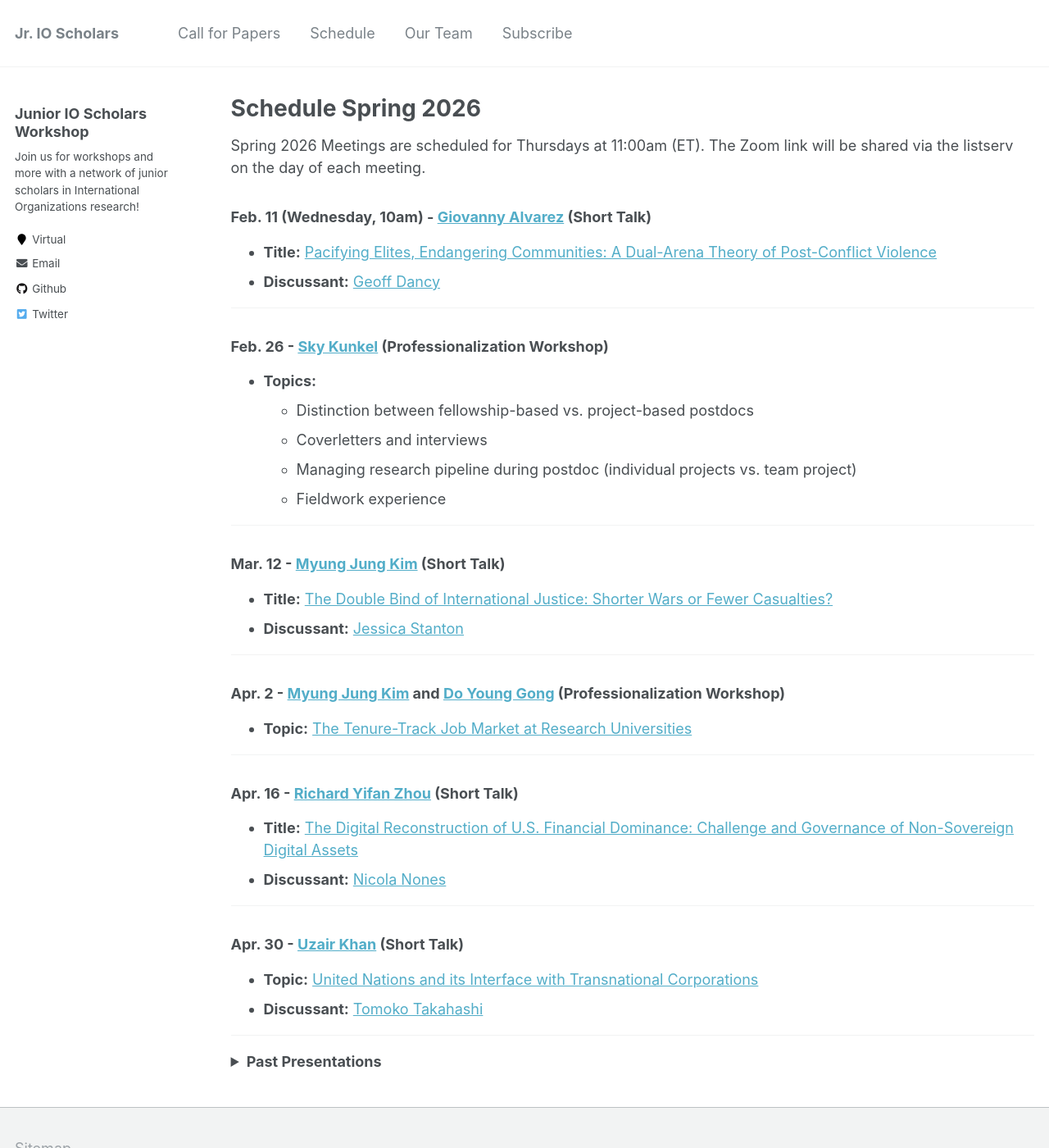
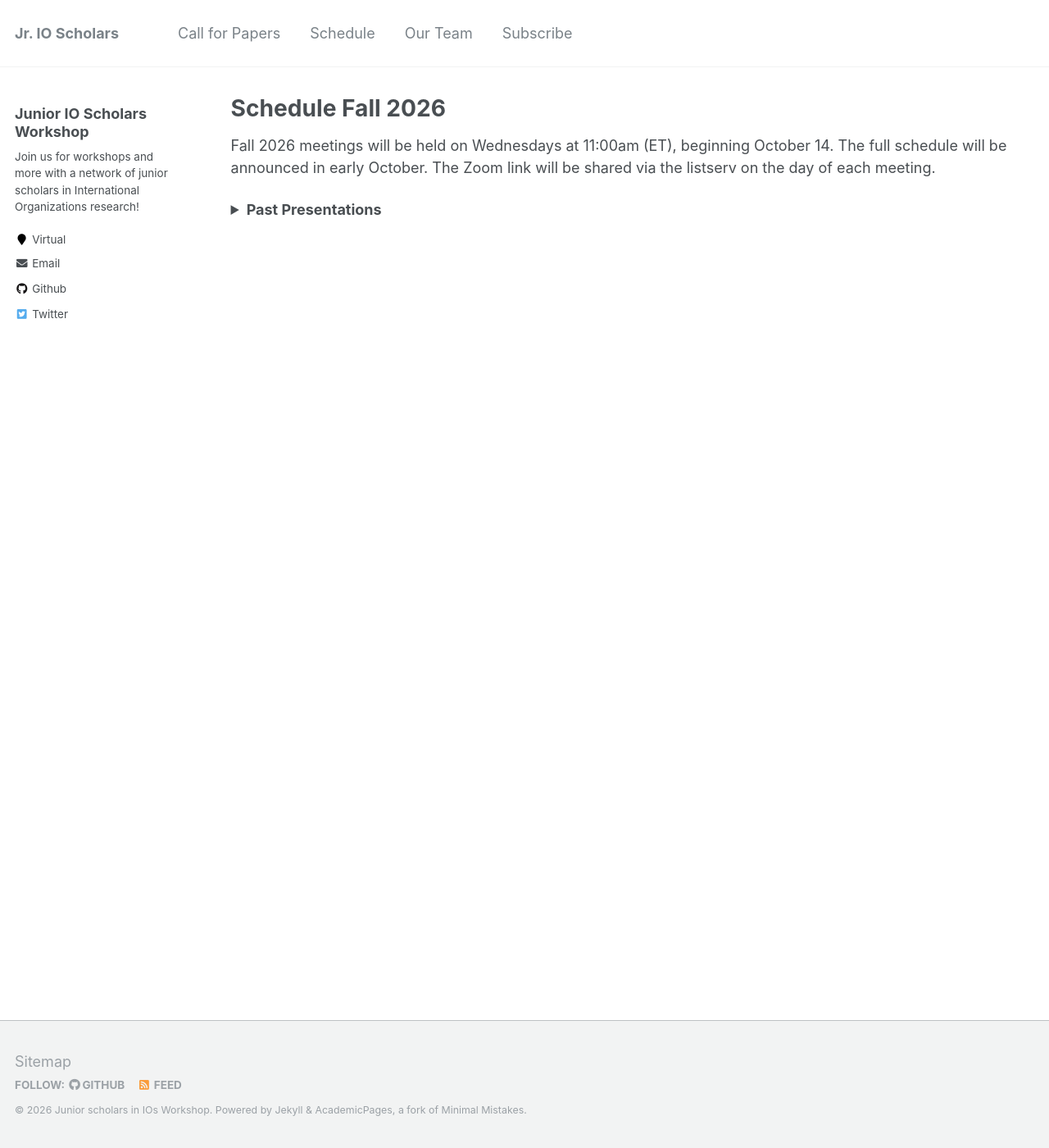
Before and after one commit to IO-workshop/IO-workshop.github.io, a Jekyll site: the page built from _pages/schedule.md, in a window 1280 px wide and 1400 px high. Shown: the whole window at 82% size. Built offline with Jekyll 4.4.1, drawn with Linux system fonts in a browser that asks for light colours.

Commit message:
Update schedule.md

```diff
--- a/_pages/schedule.md
+++ b/_pages/schedule.md
@@ -1,10 +1,21 @@
 ---
 layout: archive
-title: "Schedule Spring 2026"
+title: "Schedule Fall 2026"
 permalink: /schedule/
 author_profile: true
 ---
-Spring 2026 Meetings are scheduled for Thursdays at 11:00am (ET). The Zoom link will be shared via the listserv on the day of each meeting.
+
+Fall 2026 meetings will be held on Wednesdays at 11:00am (ET), beginning October 14. The full schedule will be announced in early October. The Zoom link will be shared via the listserv on the day of each meeting.
+
+
+<!--Past Presentations-->
+
+<details>
+<summary><strong>Past Presentations</strong></summary>
+
+
+<details markdown="1" style="margin-left: 1rem; margin-top: 0.5rem;">
+<summary><strong>Spring 2026</strong></summary>
 
 ### Feb. 11 (Wednesday, 10am) - [Giovanny Alvarez](https://giovannyralvarez.github.io) (Short Talk)
 
@@ -14,11 +25,12 @@ Spring 2026 Meetings are scheduled for Thursdays at 11:00am (ET). The Zoom link
 ---
 
 ### Feb. 26 - [Sky Kunkel](https://www.skytheacademic.com) (Professionalization Workshop)
+
 - **Topics:**
-    * Distinction between fellowship-based vs. project-based postdocs
-    * Coverletters and interviews
-    * Managing research pipeline during postdoc (individual projects vs. team project)
-    * Fieldwork experience
+  - Distinction between fellowship-based vs. project-based postdocs
+  - Cover letters and interviews
+  - Managing research pipeline during postdoc (individual projects vs. team project)
+  - Fieldwork experience
 
 ---
 
@@ -30,6 +42,7 @@ Spring 2026 Meetings are scheduled for Thursdays at 11:00am (ET). The Zoom link
 ---
 
 ### Apr. 2 - [Myung Jung Kim](https://www.myungjungkim.com) and [Do Young Gong](https://doyounggong.com) (Professionalization Workshop)
+
 - **Topic:** [The Tenure-Track Job Market at Research Universities](https://io-workshop.github.io/files/Spring_2026/Kim_Gong_Job_Market.pdf)
 
 ---
@@ -43,55 +56,57 @@ Spring 2026 Meetings are scheduled for Thursdays at 11:00am (ET). The Zoom link
 
 ### Apr. 30 - [Uzair Khan](https://www.linkedin.com/in/uzair-khan-phdcandidate/?originalSubdomain=in) (Short Talk)
 
--  **Topic:** [United Nations and its Interface with Transnational Corporations](https://io-workshop.github.io/files/Spring_2026/Uzair_UN_Transnationl_Corporations.pdf)
+- **Topic:** [United Nations and its Interface with Transnational Corporations](https://io-workshop.github.io/files/Spring_2026/Uzair_UN_Transnationl_Corporations.pdf)
 - **Discussant:** [Tomoko Takahashi](https://us-japan.wcfia.harvard.edu/people/tomoko-takahashi)
 
----
+</details>
 
-
-<!--Past Presentations-->
-
-<details>
-<summary><strong>Past Presentations</strong></summary>
 
 <details markdown="1" style="margin-left: 1rem; margin-top: 0.5rem;">
 <summary><strong>Fall 2025</strong></summary>
 
 ### Sep. 24 — [Shing Hon Lam](https://shinghon.github.io) (Job Talk)
+
 - **Title:** [Backtracking Under Scrutiny: Evidence and Regulation in the WTO](https://io-workshop.github.io/files/Fall_2025/Paper_Shing%20Hon%20Lam.pdf)
 - **Discussant:** [Lauren Peritz](https://laurenperitz.ucdavis.edu)
 
 ---
 
 ### Oct. 8 — [Stephen Chaudoin](https://www.stephenchaudoin.com) & [Taegyun Lim](https://sites.google.com/g.harvard.edu/taegyunlim) (Short Talk)
+
 - **Title:** [Persuasion and Backlash from International Law in Global Swing States](https://io-workshop.github.io/files/Fall_2025/Paper_chaudoin_lim.pdf)
 - **Discussant:** [Jonathan Chu](https://www.jonathanchu.org)
 
 ---
 
 ### Oct. 22 — [Akshita Aggarwal](https://politicalscience.columbian.gwu.edu/akshita-aggarwal) (Short Talk)
+
 - **Title:** [Between Delegation and Evasion: Coercive Inaction in Regional Organizations](https://io-workshop.github.io/files/Fall_2025/Paper_Akshita_Aggarwal.pdf)
 - **Discussant:** [Sabrina Arias](https://sabrinabarias.com)
 
 ---
 
 ### Nov. 5 — [Dagmar Heintze](https://epps.utdallas.edu/phd-students/dagmar-heintze/) (Short Talk)
+
 - **Title:** [(Semi)independent Human Rights Advocates: National Prevention Mechanisms and Human Rights Monitoring and Reporting](https://io-workshop.github.io/files/Fall_2025/Paper_DHeintze.pdf)
 - **Discussant:** [Rachel Schoner](https://www.rjschoner.com)
 
 ---
 
 ### Nov. 19 — [Amaan Charaniya](https://polisci.wustl.edu/people/amaan-charaniya) (Job Talk)
+
 - **Title:** [War and Peace: Territorial Disputes and Public Opinion in India](https://io-workshop.github.io/files/Fall_2025/Paper_Charaniya_JMP.pdf)
 - **Discussant:** [Omer Solodoch](https://www.solodoch.com)
 
 ---
 
 ### Dec. 3 — [Sangyong Son](https://sangyongson.com) (Short Talk)
+
 - **Title:** [Intergenerational Transmission under Extreme Violence: Families, Memorial Institutions, and the Legacies of Atomic Bombings](https://io-workshop.github.io/files/Fall_2025/Paper_Son.pdf)
 - **Discussant:** [Carly Wayne](https://www.carlywayne.com)
 
 </details>
+
 
 <details markdown="1" style="margin-left: 1rem; margin-top: 0.5rem;">
 <summary><strong>Spring 2025</strong></summary>
@@ -112,13 +129,11 @@ Format Sample (abstrct/discussant)
 ---
 
 Format Sample (title/paper/discussant)
+
 ### May 6 - [Ye June Jung](https://www.yejunejungpoli.com) (Practice Job Talk)
 
 - **Title:** [Illiberal Human Rights Norms in Trade and the Effectiveness of Western Conditionalities](https://io-workshop.github.io/files/Jung_Ap28.pdf)
 - **Discussant:** [Brian Greenhill](https://briangreenhill.com/)
 
-
-
 ---
-
 -->
```
Also changed, not shown: other parts of _pages/schedule.md (+3 -1 lines).
